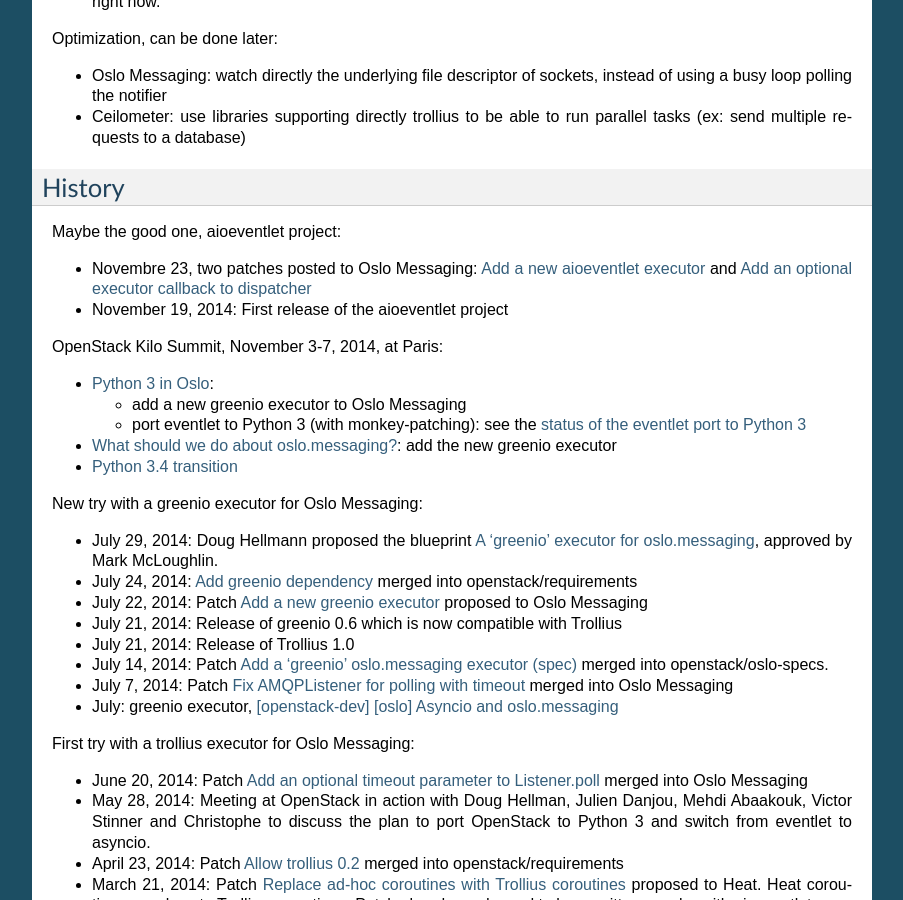
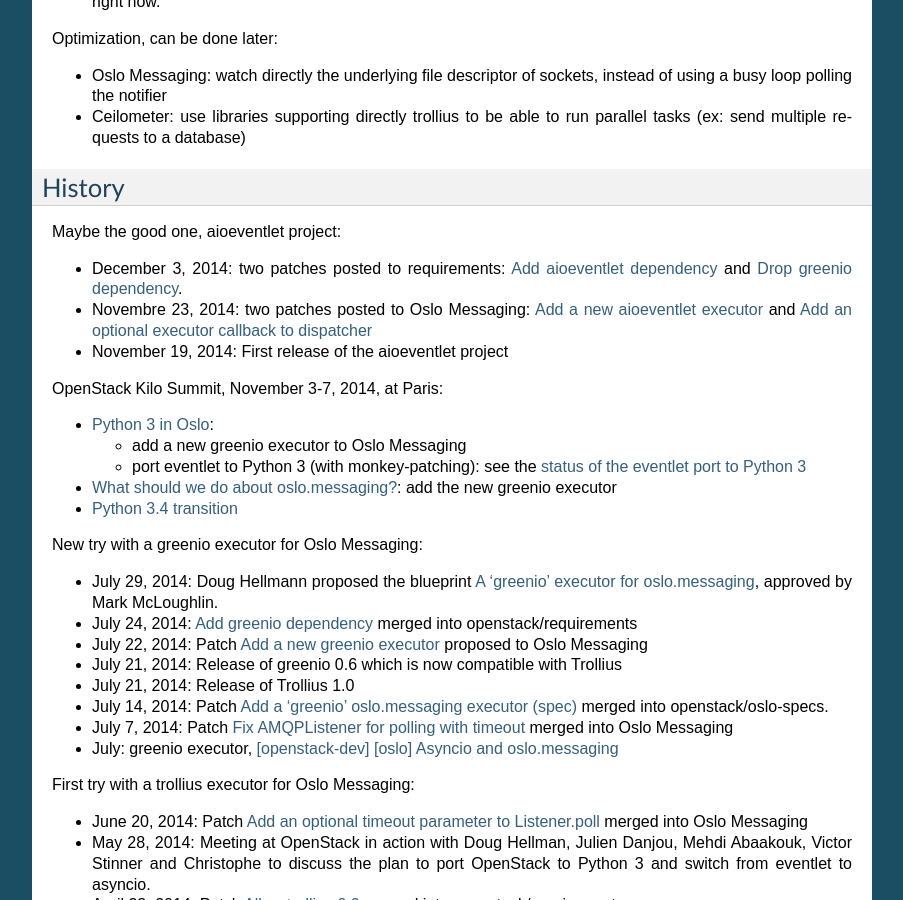
Before and after one commit to openstack-archive/deb-python-aioeventlet, a Sphinx documentation site: the page built from doc/openstack.rst, in a window 1280 px wide and 900 px high, scrolled down 1694 px. Shown: the whole window, without its empty margins (198-1101 px from the left). Built offline with Sphinx 7.4.7, drawn with Linux system fonts in a browser that asks for light colours.

Commit message:
openstack update

```diff
--- a/doc/openstack.rst
+++ b/doc/openstack.rst
@@ -112,7 +112,10 @@
 
 Maybe the good one, aioeventlet project:
 
-* Novembre 23, two patches posted to Oslo Messaging:
+* December 3, 2014: two patches posted to requirements:
+  `Add aioeventlet dependency <https://review.openstack.org/#/c/138750/>`_
+  and `Drop greenio dependency <https://review.openstack.org/#/c/138748/>`_.
+* Novembre 23, 2014: two patches posted to Oslo Messaging:
   `Add a new aioeventlet executor <https://review.openstack.org/#/c/136653/>`_
   and `Add an optional executor callback to dispatcher
   <https://review.openstack.org/#/c/136652/>`_
```
